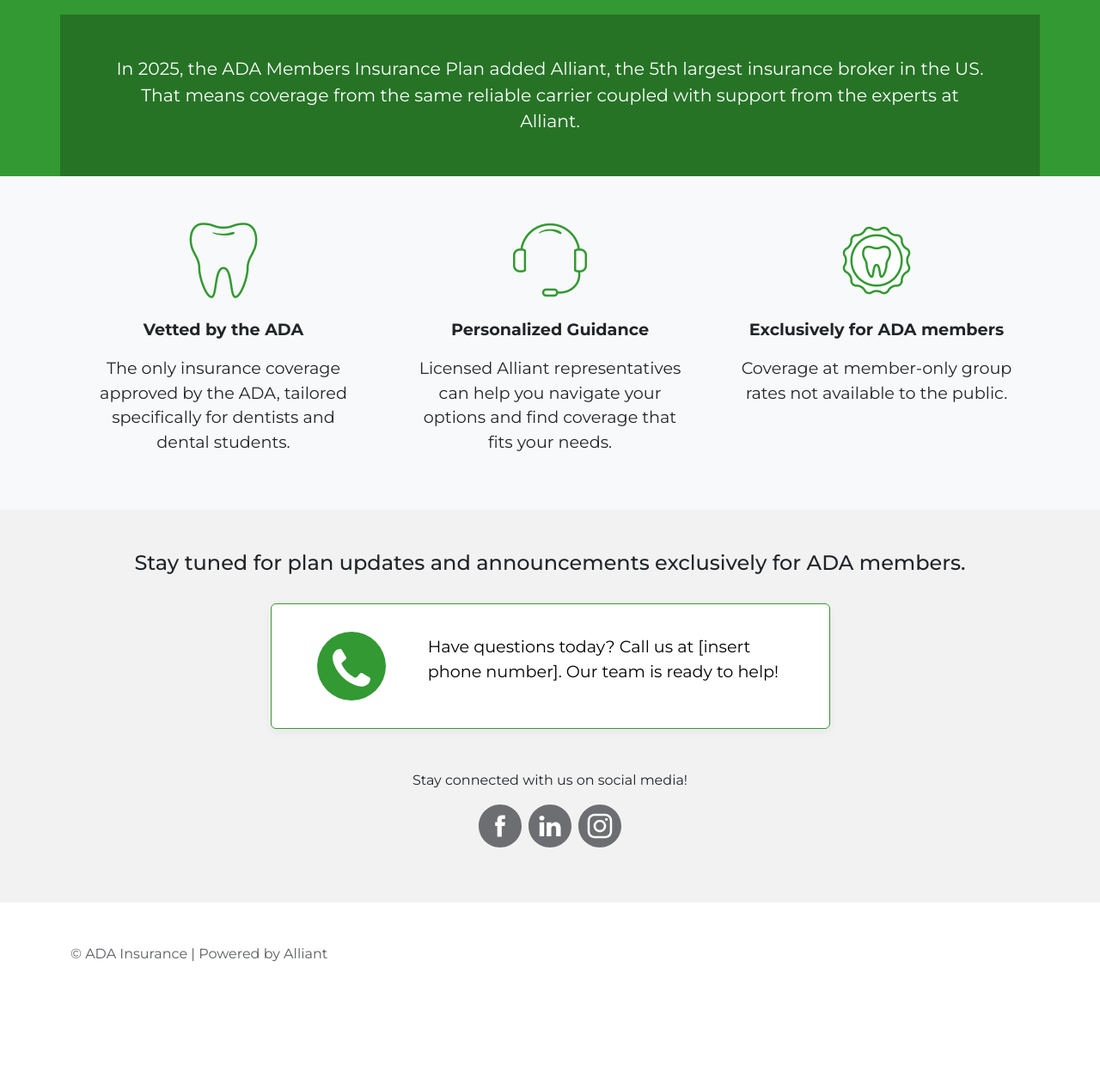
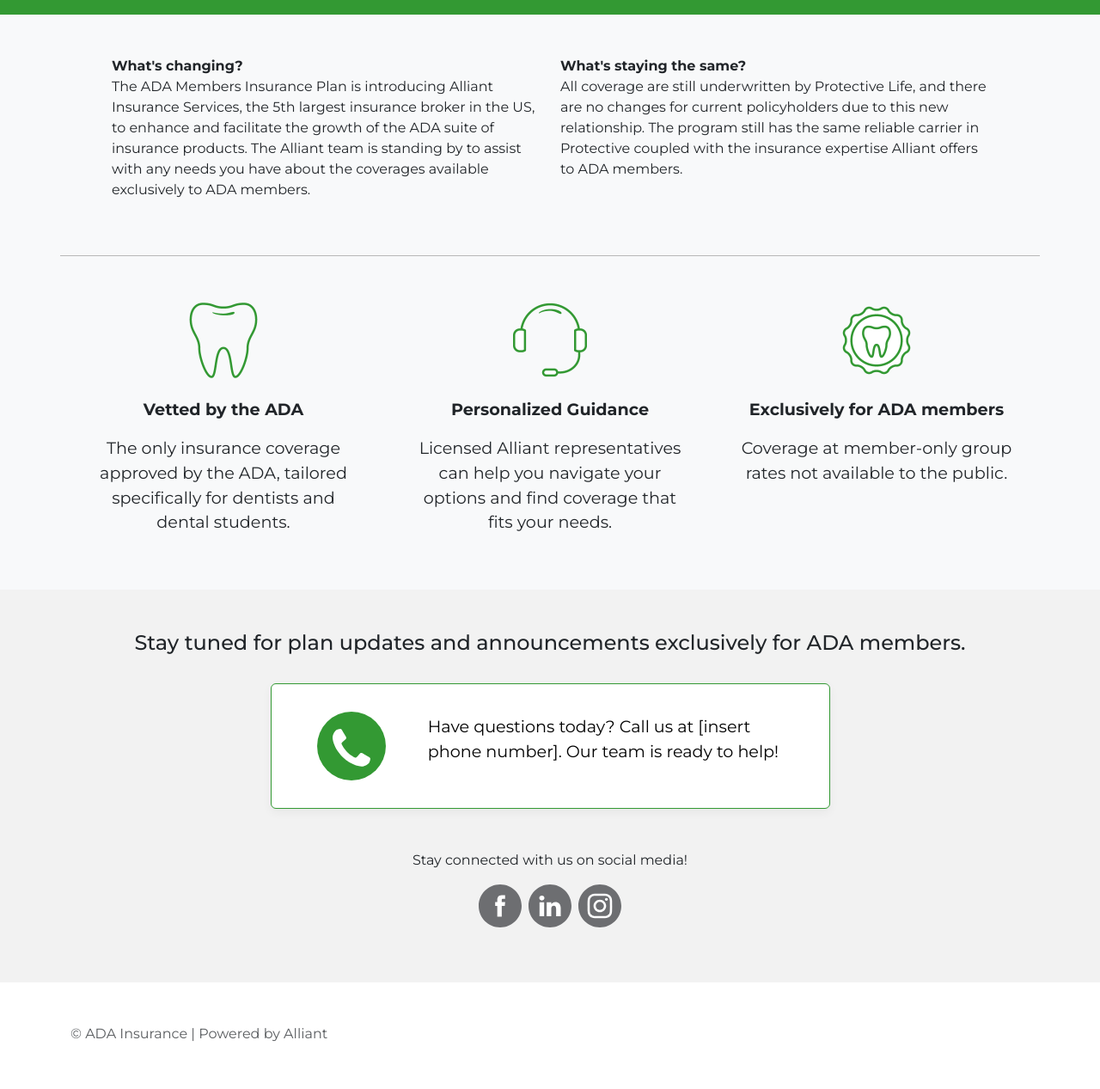
Before and after one commit to zeis-group/ada-landing-page, a PHP site: page / in a window 1280 px wide. Shown: the part 698-1965 px from the top of the page at 86% size. Before the commit the page ends 1817 px from the top, so only its background shows below. Run offline with PHP 8.4, Linux system fonts and the light colour scheme; some libraries are stand-ins or nearby versions.

Commit message:
Copy/Layout edit

```diff
--- a/index.php
+++ b/index.php
@@ -52,10 +52,22 @@
           </div>
         </div>
       </div>
-      <div class="container" style="background-color: rgba(0, 0, 0, 0.25);font-size: .85em;">
-        <div class="py-5 px-3 px-md-5 row justify-content-center">
-          <div class="col-md-12 text-center">
-            In 2025, the ADA Members Insurance Plan added Alliant, the 5th largest insurance broker in the US. That means coverage from the same reliable carrier coupled with support from the experts at Alliant.
+    </div>
+
+    <div class="bg-light">
+      <div class="container">
+        <div class="row justify-content-center py-5 px-3 px-md-5" style="border-bottom: 1px solid #b8b8b8;">
+          <div class="col-md-6">
+            <p>
+              <strong>What's changing?</strong><br>
+              The ADA Members Insurance Plan is introducing Alliant Insurance Services, the 5th largest insurance broker in the US, to enhance and facilitate the growth of the ADA suite of insurance products. The Alliant team is standing by to assist with any needs you have about the coverages available exclusively to ADA members.
+            </p>
+          </div>
+          <div class="col-md-6">
+            <p>
+              <strong>What's staying the same?</strong><br>
+              All coverage are still underwritten by Protective Life, and there are no changes for current policyholders due to this new relationship. The program still has the same reliable carrier in Protective coupled with the insurance expertise Alliant offers to ADA members.
+            </p>
           </div>
         </div>
       </div>
```
Also changed, not shown: index.html (+16 -4 lines).
